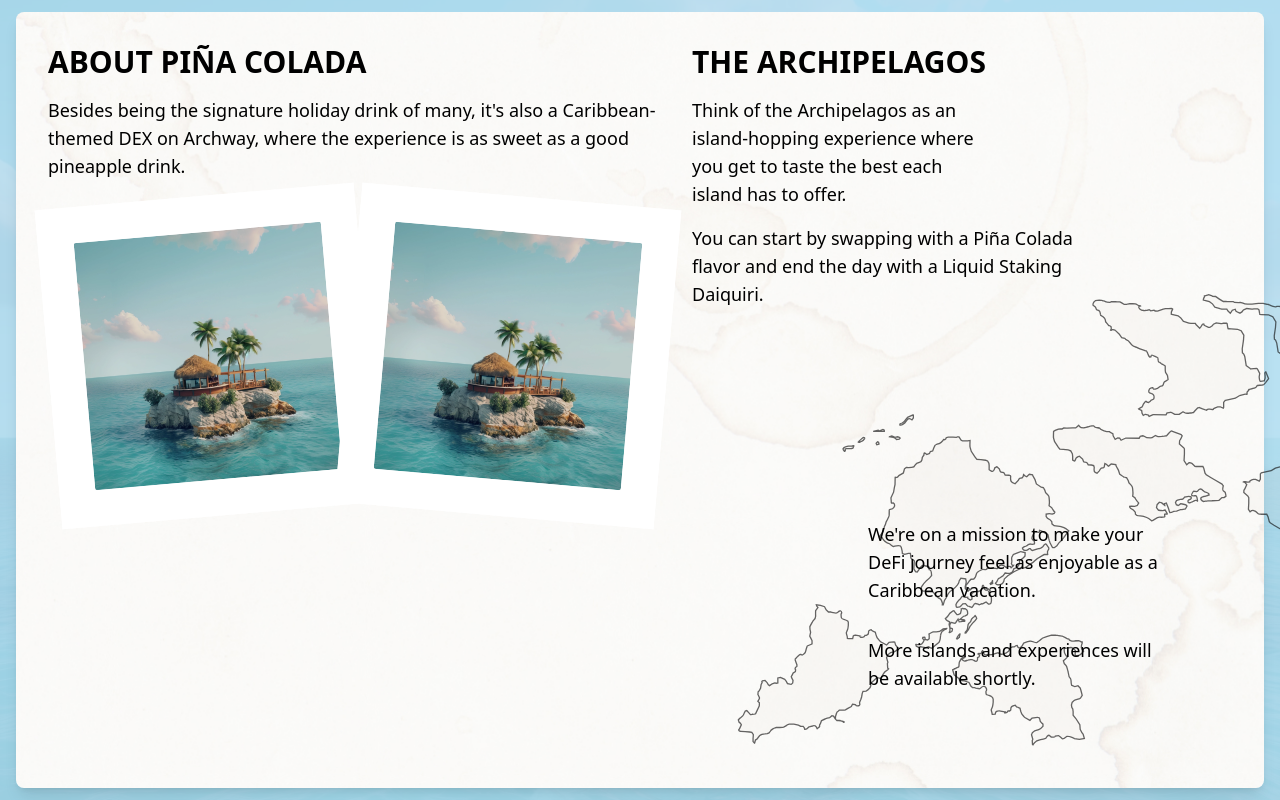
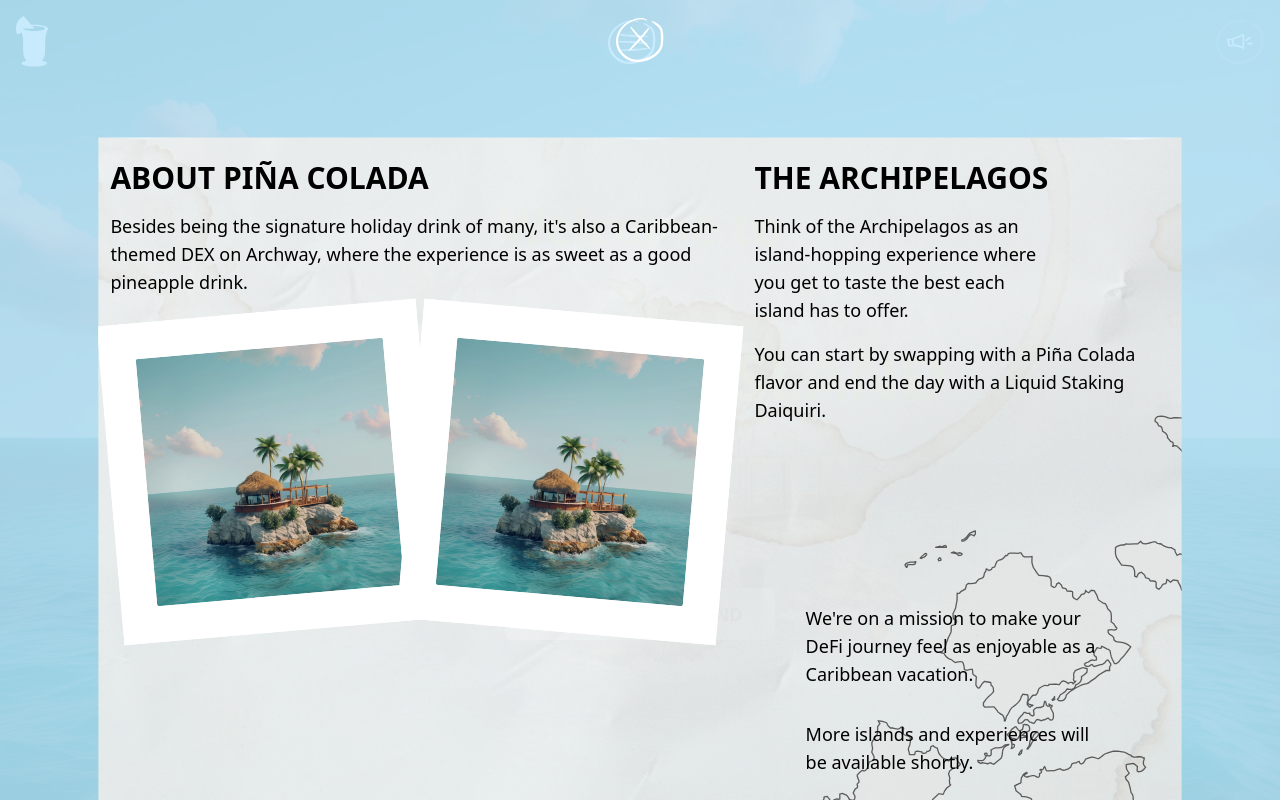
Before and after one commit to naftalimurgor/pinacolada, a Next.js app: page / in a window 1280 px wide. Both pictures are taken after a click on the button 632 px from the left and 41 px from the top of the page. Built offline with nearby package versions, Linux system fonts and the light colour scheme.

Commit message:
created background tp match the design and added the image paper

```diff
--- a/app/src/PinaColadaInfoOverlay.tsx
+++ b/app/src/PinaColadaInfoOverlay.tsx
@@ -15,31 +15,33 @@
 
     return (
         <div className="fixed inset-0 bg-sky-200 bg-opacity-80 z-50 flex items-center justify-center p-4">
+            {/* Close Icon - Positioning it at the top of the overlay */}
+            <div
+                onClick={onClose}
+                className="absolute top-8 right-8 p-2 text-gray-500 hover:text-gray-700 focus:outline-none focus:ring-2 focus:ring-offset-2 focus:ring-gray-400 z-50 cursor-pointer"
+                style={{
+                    top: '10px',
+                    right: '50%',
+                    transform: 'translateX(50%)',
+                }}
+            >
+                <MenuBarxIcon />
+            </div>
+
+            {/* Main Content Container */}
             <div
                 className="bg-white bg-opacity-80 rounded-lg shadow-lg relative p-8"
                 style={{
-                    width: '2020px',
-                    height: '776px',
-                    backgroundImage: 'url(/design-space-stained-paper.jpg), url(/paper.jpg)',
-                    backgroundSize: 'cover, cover',
-                    backgroundPosition: 'center, center',
-                    backgroundRepeat: 'no-repeat, no-repeat',
+                    width: '90%',
+                    height: '97%',
+                    top: '100px',
+                    backgroundImage: 'url(/paper.png)',
+                    backgroundSize: 'cover',
+                    backgroundPosition: 'center',
+                    backgroundRepeat: 'no-repeat',
+                    clipPath: 'inset(10px 20px 10px 20px)',
                 }}
             >
-                <div
-                    onClick={onClose}
-                    className="absolute top-4 right-4 p-2 text-gray-500 hover:text-gray-700 focus:outline-none focus:ring-2 focus:ring-offset-2 focus:ring-gray-400 z-50"
-                    style={{
-                        position: 'absolute',
-                        zIndex: 100,
-                        top: '-140px',
-                        right: '50%',
-                        transform: 'translateX(50%)',
-                    }}
-                >
-                    <MenuBarxIcon />
-                </div>
-
                 <div className="grid grid-cols-[1fr_2fr] gap-6">
                     <div>
                         <h2 className="text-3xl font-extrabold mb-4">ABOUT PIÑA COLADA</h2>
@@ -111,13 +113,11 @@
                             <p className="mb-2 text-lg">
                                 We&apos;re on a mission to make your DeFi journey feel as enjoyable as a Caribbean vacation.
                             </p>
-                            <br/>
+                            <br />
                             <p className="text-lg">
                                 More islands and experiences will be available shortly.
                             </p>
                         </div>
-
-
                     </div>
                 </div>
             </div>
```
Also changed, not shown: public/paper.png (added).
